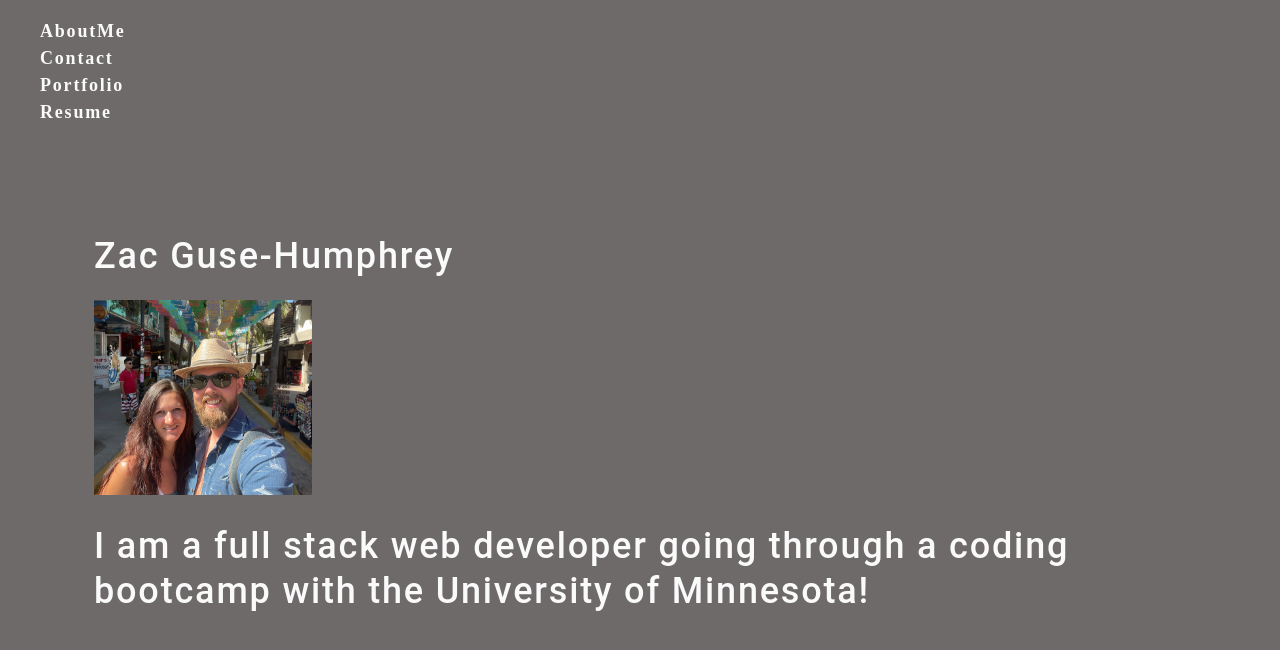
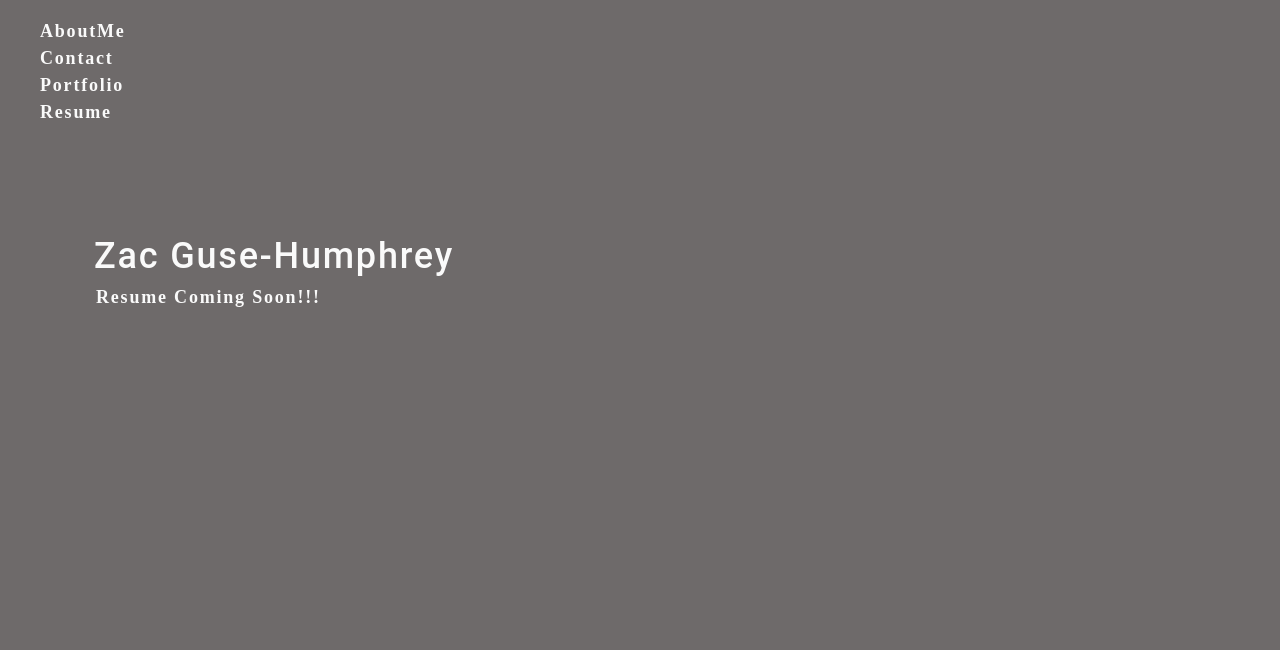
Before and after one commit to zwhumphrey/React-Portfolio, a React (Create React App) app in the folder portfolio/: page / in a window 1280 px wide. Both pictures are taken after a click on the element "Resume". Shown: the top 650 px of the page. Built offline with nearby package versions, Linux system fonts and the light colour scheme.

Commit message:
added contact section

```diff
--- a/portfolio/src/components/About/index.js
+++ b/portfolio/src/components/About/index.js
@@ -11,10 +11,10 @@ function About() {
         style={{ width: '20%' }}
         alt='cover'
       />
-      <h1 id='about'>
+      <h4 id='about'>
         I am a full stack web developer going through a coding bootcamp with the
         University of Minnesota!
-      </h1>
+      </h4>
     </section>
   );
 }
--- a/portfolio/src/components/Contact/index.js
+++ b/portfolio/src/components/Contact/index.js
@@ -5,6 +5,10 @@ function Contact() {
     <section className='my-5'>
       <h1>Zac Guse-Humphrey</h1>
       <a href='https://github.com/zwhumphrey'>Github</a>
+      <br></br>
+      <a href='https://www.linkedin.com/feed/?trk=nav_back_to_linkedin'>
+        Linkedin
+      </a>
     </section>
   );
 }
--- /dev/null
+++ b/portfolio/src/components/Resume/index.js
@@ -0,0 +1,14 @@
+import React from 'react';
+
+const Resume = () => {
+  return (
+    <section className='my-5'>
+      <h1>Zac Guse-Humphrey</h1>
+      <a href='https://memegenerator.net/img/instances/57277071/great-job.jpg'>
+        Resume Coming Soon!!!
+      </a>
+    </section>
+  );
+};
+
+export default Resume;
--- a/portfolio/src/components/Tabs/index.js
+++ b/portfolio/src/components/Tabs/index.js
@@ -3,6 +3,7 @@ import TabContent from '../TabContent';
 import AboutMe from '../About';
 import Portfolio from '../Portfolio';
 import Contact from '../Contact';
+import Resume from '../Resume';
 
 function Tabs({ currentTab }) {
   const tabRender = () => {
@@ -13,6 +14,8 @@ function Tabs({ currentTab }) {
         return <Portfolio />;
       case 'Contact':
         return <Contact />;
+      case 'Resume':
+        return <Resume />;
       default:
         return <AboutMe />;
     }
```
